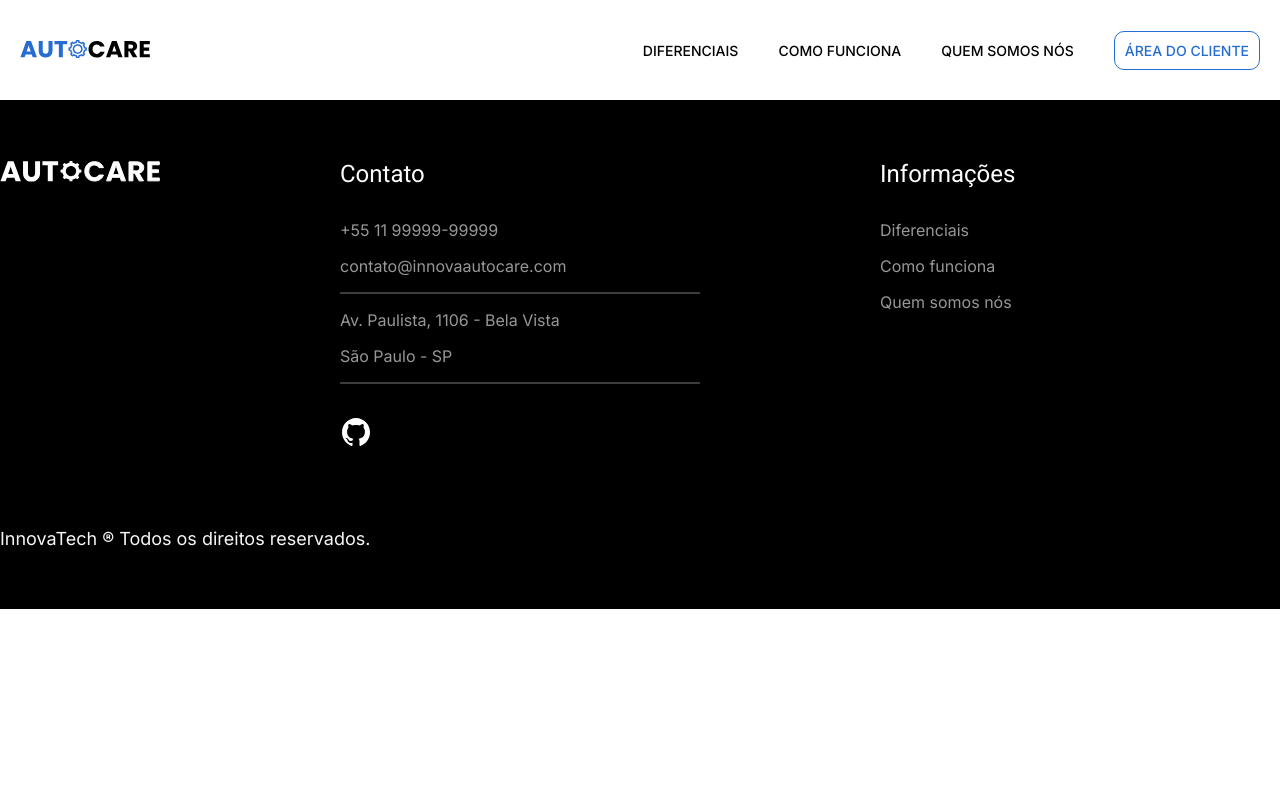
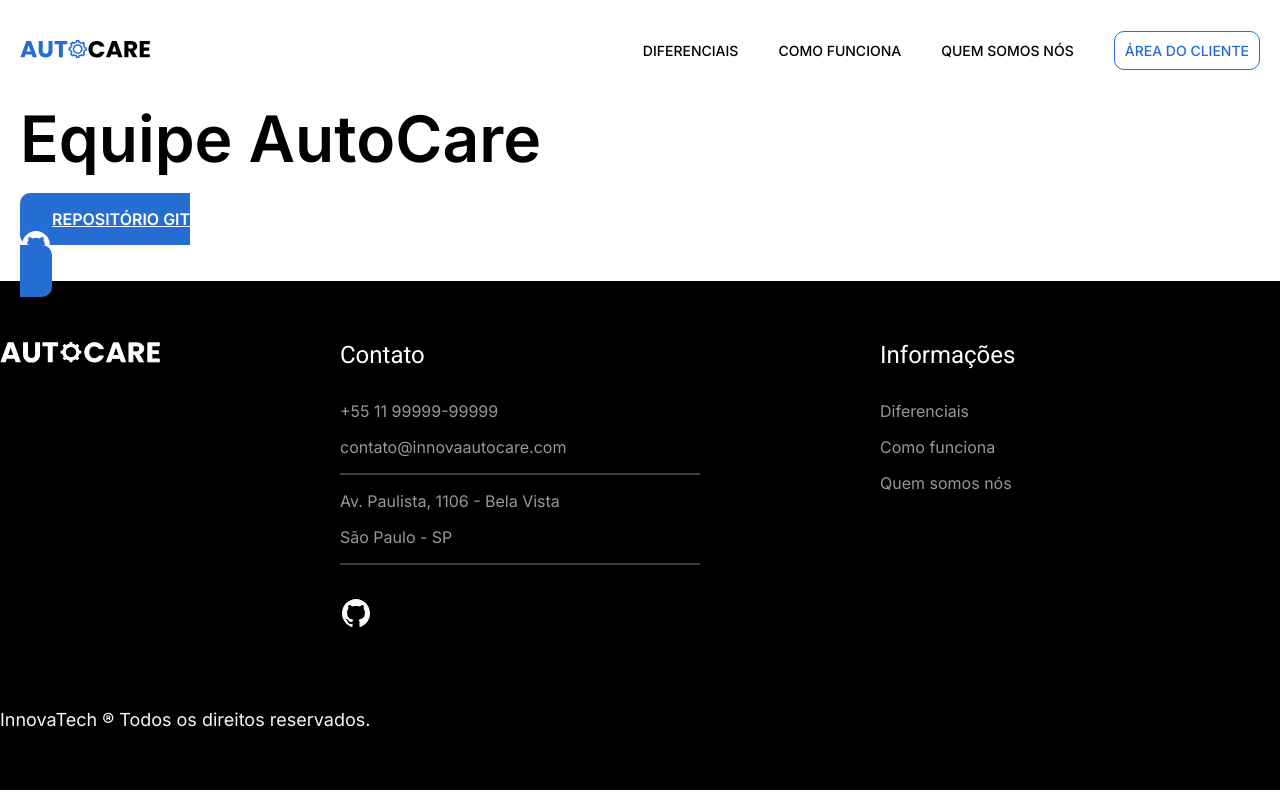
Before and after one commit to InnovaAutoCare/autocare, a React (Vite) app: page /integrantes in a window 1280 px wide. Built offline with nearby package versions, Linux system fonts and the light colour scheme.

Commit message:
Iniciando estruturação do componente Card Integrante

```diff
--- a/src/Pages/Integrantes/Integrantes.tsx
+++ b/src/Pages/Integrantes/Integrantes.tsx
@@ -1,19 +1,26 @@
-import style from './home.module.css'
+import style from './integrantes.module.css'
 import styleIndex from '../../index.module.css'
+import styleButton from '../../components/Button/index.module.css'
 
+import githubIcon from '../../assets/svg/github-icon-footer.svg'
+import Footer from '../../components/Footer'
 import Header from '../../components/Header'
-import Footer from '../../components/Footer'
 
 function Integrantes() {
-    return (
-      <>
-        <Header/>
+  return (
+    <>
+      <Header />
 
+      <section className={`${style.main_integrantes} ${styleIndex.container}`} aria-label="Integrantes">
+        <h1>Equipe <span>Auto</span>Care</h1>
+        <ul>
+        </ul>
+        <a href="https://github.com/InnovaAutoCare/autocare" className={`${styleButton.button} ${style.rep_link}`} target="_blank">Repositório Git<img src={githubIcon} alt="" /></a>
+      </section>
 
-
-        <Footer/>
-      </>
-    )
+      <Footer />
+    </>
+  )
 }
 
 export default Integrantes;
--- a/src/components/Button/index.tsx
+++ b/src/components/Button/index.tsx
@@ -1,11 +1,12 @@
-import './index.css';
+
+import style from './index.module.css'
 
 function Button(props:{
     conteudo: string;
 }) {
   return (
     <>
-      <button className="button">{props.conteudo}</button>
+      <button className={style.button}>{props.conteudo}</button>
     </>
   )
 }
```
Also changed, not shown: src/Pages/Home/Home.tsx (+18 -18 lines), src/components/CardIntegrante/index.tsx (added, +13 -0 lines), src/components/Button/index.module.css (renamed from src/components/Button/index.css), src/components/CardIntegrante/index.css (added).
